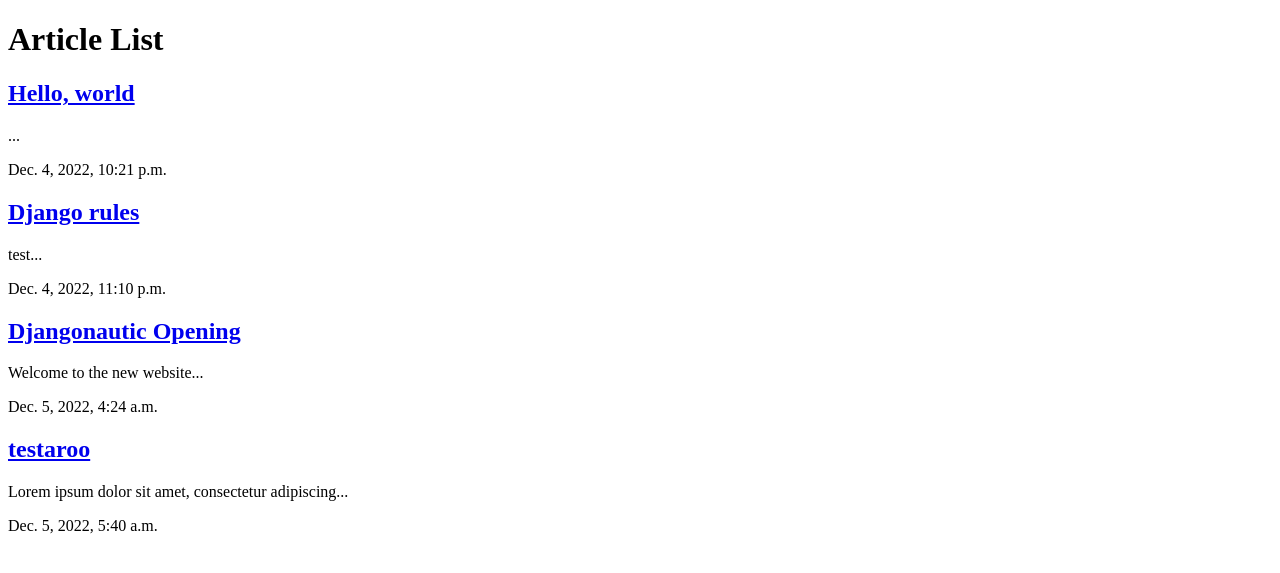
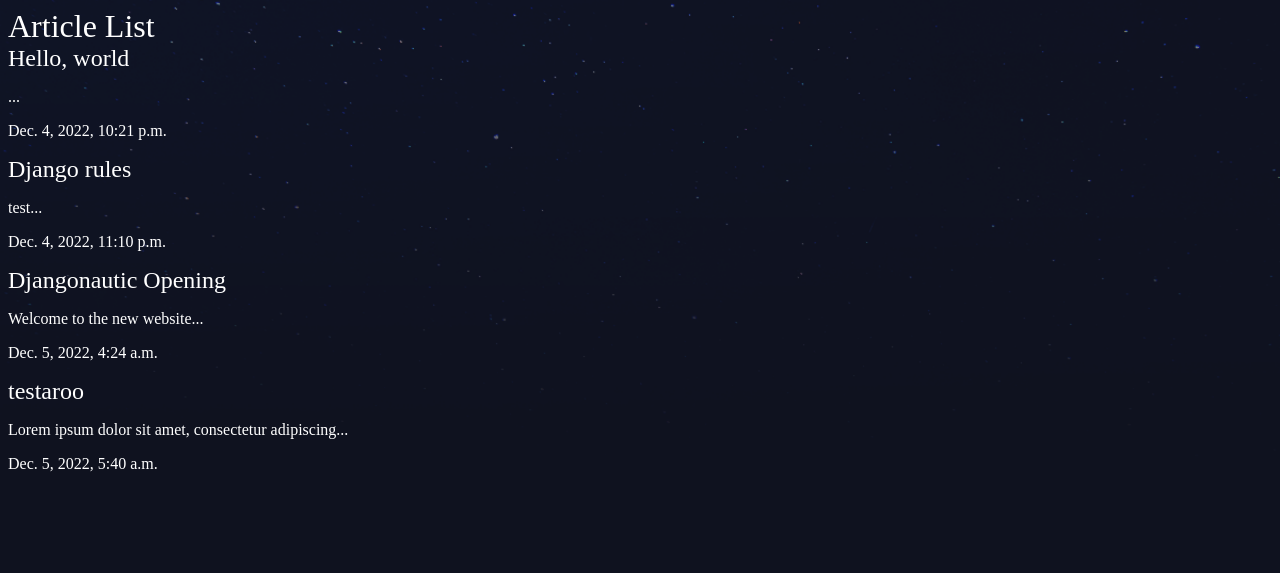
Before and after one commit to NeptuneRjo/djangonautic, a Django app: page /articles/ in a window 1280 px wide. Shown: the top 573 px of the page. Run offline with Django 4.2, Linux system fonts and the light colour scheme; data comes from the database, SQL or seed files in the repository.

Commit message:
static files and images

```diff
--- a/articles/templates/articles/article_list.html
+++ b/articles/templates/articles/article_list.html
@@ -1,9 +1,12 @@
+{% load static from static %}
+
 <!DOCTYPE html>
 <html lang="en">
 	<head>
 		<meta charset="UTF-8" />
 		<meta http-equiv="X-UA-Compatible" content="IE=edge" />
 		<meta name="viewport" content="width=device-width, initial-scale=1.0" />
+		<link rel="stylesheet" href="{% static 'styles.css' %}" />
 		<title>Articles</title>
 	</head>
 	<body>
--- /dev/null
+++ b/assets/styles.css
@@ -0,0 +1,21 @@
+body {
+    background-color: #0f121f;
+    background-image: url(stars.png);
+    background-repeat: no-repeat;
+    background-size: cover;
+    color: #fff;
+}
+
+body * {
+    font-family: Ubuntu;
+}
+
+h1, h2, h3, h4, h5 {
+    font-weight: normal;
+    margin: 0;
+}
+
+a, a:hover, a:visited {
+    color: #fff;
+    text-decoration: none;
+}
--- a/djangonautic/settings.py
+++ b/djangonautic/settings.py
@@ -121,6 +121,10 @@
 
 STATIC_URL = 'static/'
 
+STATICFILES_DIRS = (
+    os.path.join(BASE_DIR, 'assets'),
+)
+
 # Default primary key field type
 # https://docs.djangoproject.com/en/4.1/ref/settings/#default-auto-field
 
--- a/djangonautic/urls.py
+++ b/djangonautic/urls.py
@@ -16,6 +16,7 @@
 from django.contrib import admin
 from django.urls import path, include
 from . import views
+from django.contrib.staticfiles.urls import staticfiles_urlpatterns
 
 urlpatterns = [
     path('admin/', admin.site.urls),
@@ -23,3 +24,5 @@
     path('about/', views.about),
     path('', views.home_page),
 ]
+
+urlpatterns += staticfiles_urlpatterns()
```
Also changed, not shown: assets/stars.png (added).
